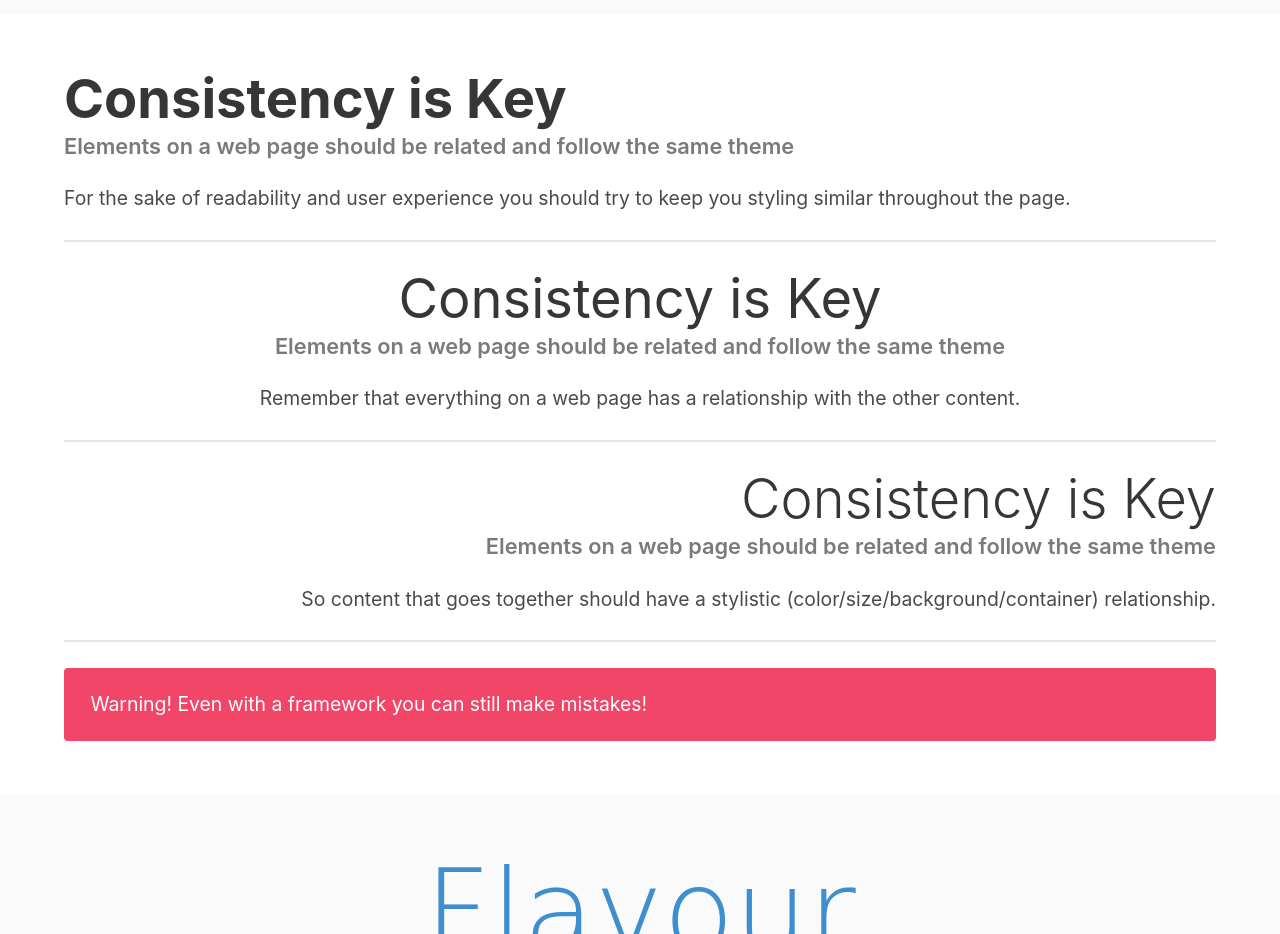
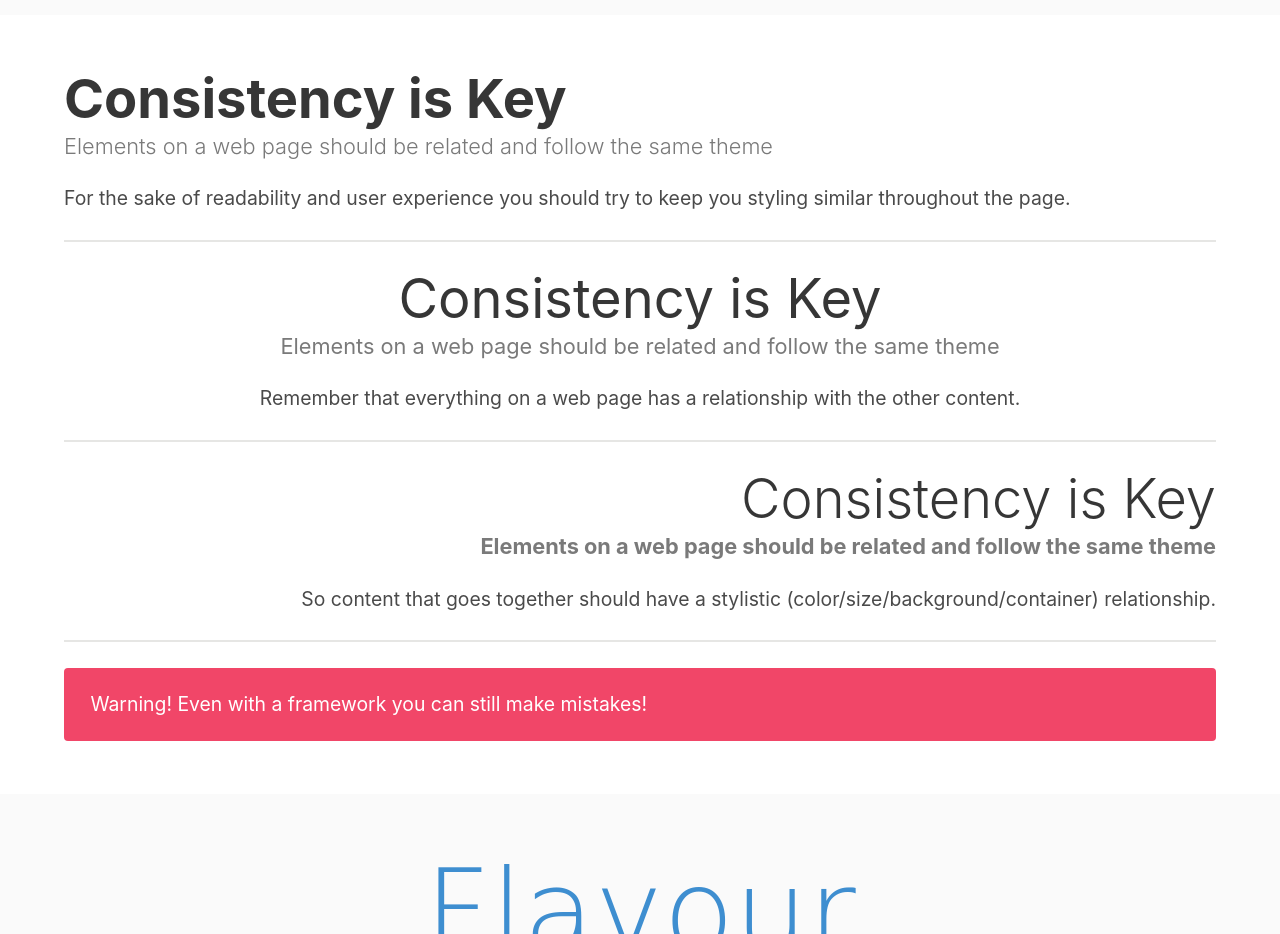
Before and after one commit to jdmar3-comp426/a02-cpysleeper, a website: page index.html in a window 1280 px wide. Shown: the part 1500-2434 px from the top of the page. Drawn offline with nearby package versions, Linux system fonts and the light colour scheme; a web font is replaced by a local one.

Commit message:
Update index.html

```diff
--- a/index.html
+++ b/index.html
@@ -58,7 +58,7 @@
     <div class="container">
         <div class="content">
             <h1 class="title has-text-weight-bold">Consistency is Key</h1>
-            <h5 class="subtitle has-text-grey">Elements on a web page should be related and follow the same theme</h5>
+            <h5 class="subtitle has-text-grey has-text-weight-light">Elements on a web page should be related and follow the same theme</h5>
             <p>
 	    	For the sake of readability and user experience you should try to keep you styling similar throughout the page.
 	    </p>
@@ -66,7 +66,7 @@
         <hr>
         <div class="content has-text-centered">
             <h1 class="title has-text-weight-normal">Consistency is Key</h1>
-            <h5 class="subtitle has-text-grey">Elements on a web page should be related and follow the same theme</h5>
+            <h5 class="subtitle has-text-grey has-text-weight-normal">Elements on a web page should be related and follow the same theme</h5>
             <p>
 	    	Remember that everything on a web page has a relationship with the other content.
 	    </p>
@@ -74,7 +74,7 @@
         <hr>
         <div class="content has-text-right">
             <h1 class="title has-text-weight-light">Consistency is Key</h1>
-            <h5 class="subtitle has-text-grey">Elements on a web page should be related and follow the same theme</h5>
+            <h5 class="subtitle has-text-grey has-text-weight-bold">Elements on a web page should be related and follow the same theme</h5>
             <p>
 	    	So content that goes together should have a stylistic (color/size/background/container) relationship.
 	    </p>
```
